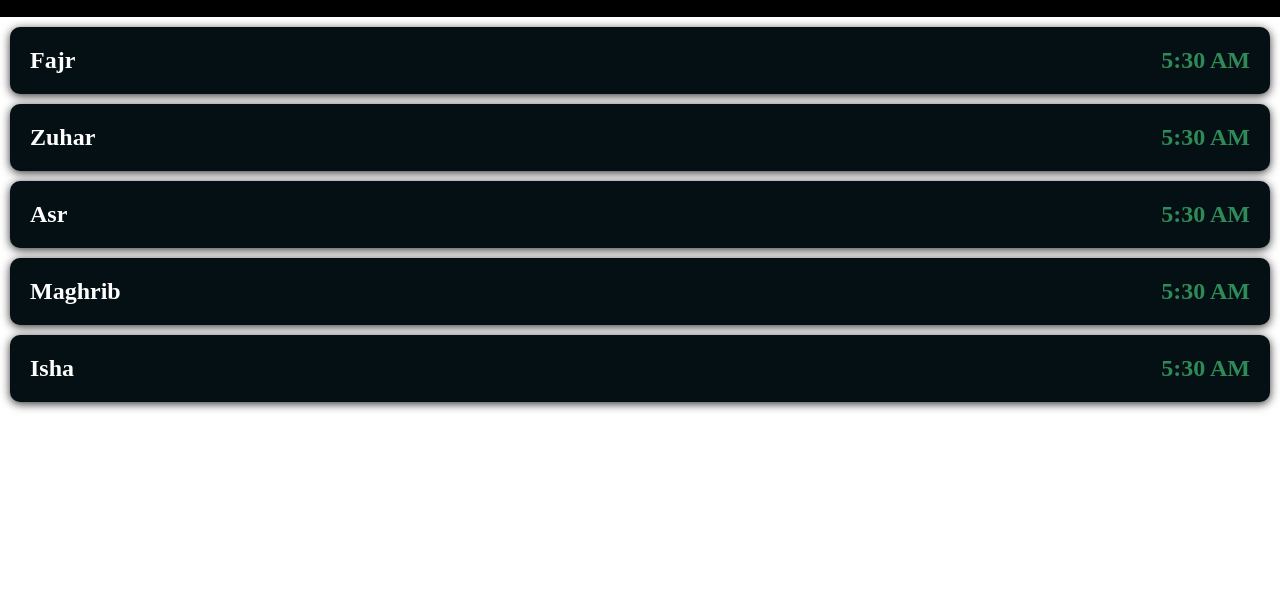
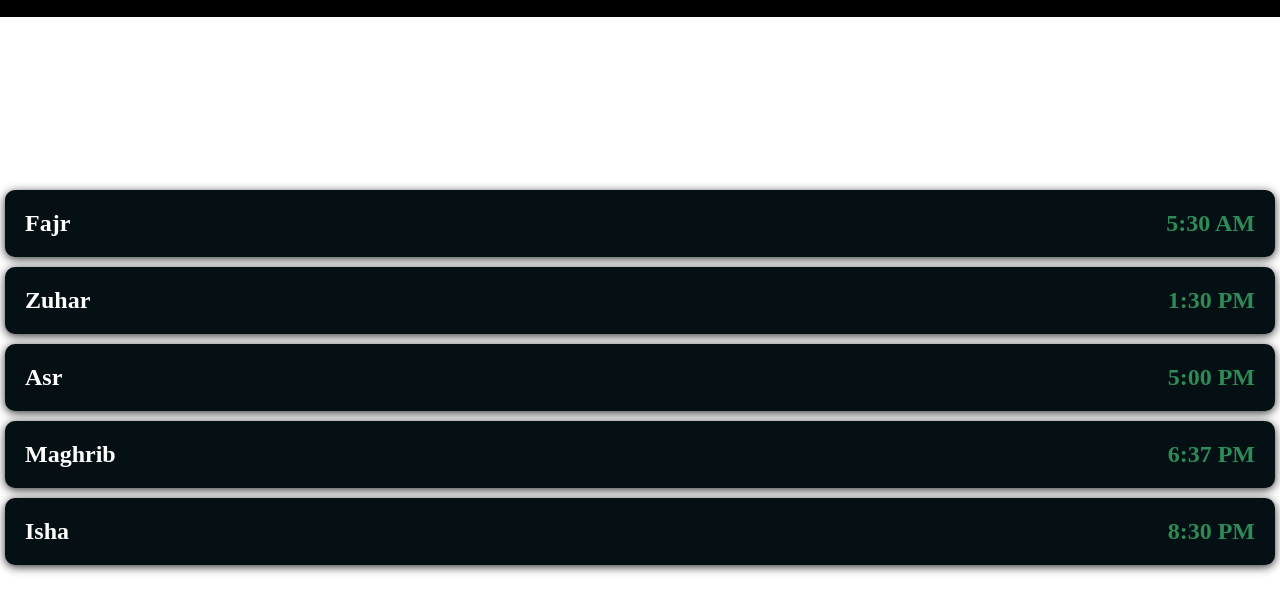
Before and after one commit to HafeezFateh/test, a plain HTML site: page index.html.html in a window 1280 px wide. Shown: the part 60-672 px from the top of the page. Drawn offline with Linux system fonts and the light colour scheme.

Commit message:
modified

```diff
--- a/index.html.html
+++ b/index.html.html
@@ -17,7 +17,11 @@
 			padding: 20px 30px;
 		}
 		.namaz{
-
+			display: flex;
+			height: 90vh;
+			flex-direction: column;
+			justify-content: center;
+/*			justify-content: center;*/
 		}
 		.salah{
 			display: flex;
@@ -29,7 +33,7 @@
 			padding: 20px;
 			background-color: #051014;
 			box-shadow: 0px 2px 10px rgba(0, 0, 0, 0.8);
-			margin: 10px;
+			margin: 5px;
 
 		}
 		.salah h2:nth-child(2){
@@ -48,19 +52,19 @@
 		</div>
 		<div class="salah">
 			<h2>Zuhar</h2>
-			<h2>5:30 AM</h2>
+			<h2>1:30 PM</h2>
 		</div>
 		<div class="salah">
 			<h2>Asr</h2>
-			<h2>5:30 AM</h2>
+			<h2>5:00 PM</h2>
 		</div>
 		<div class="salah">
 			<h2>Maghrib</h2>
-			<h2>5:30 AM</h2>
+			<h2>6:37 PM</h2>
 		</div>
 		<div class="salah">
 			<h2>Isha</h2>
-			<h2>5:30 AM</h2>
+			<h2>8:30 PM</h2>
 		</div>
 	</div>
 
```
